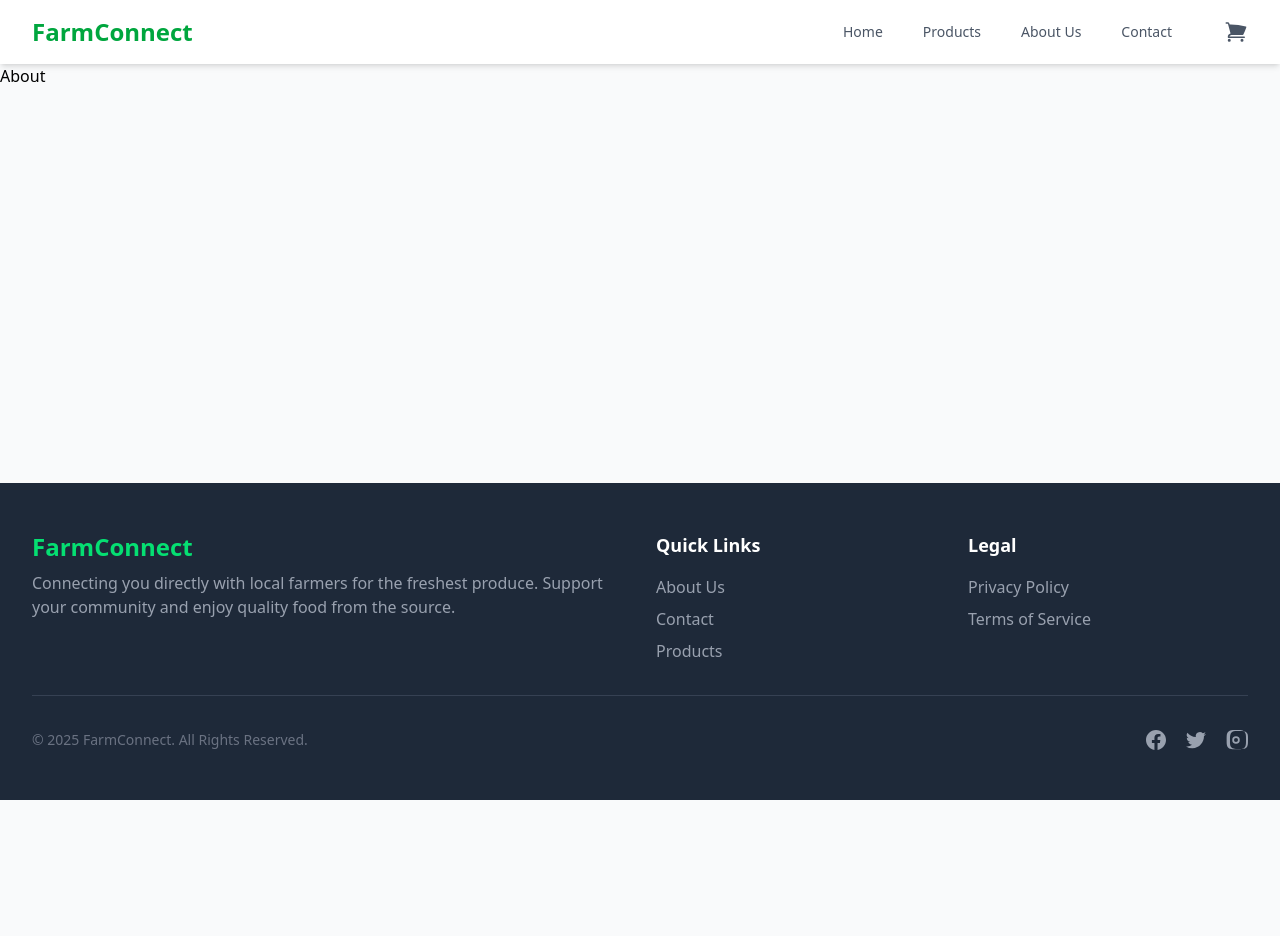
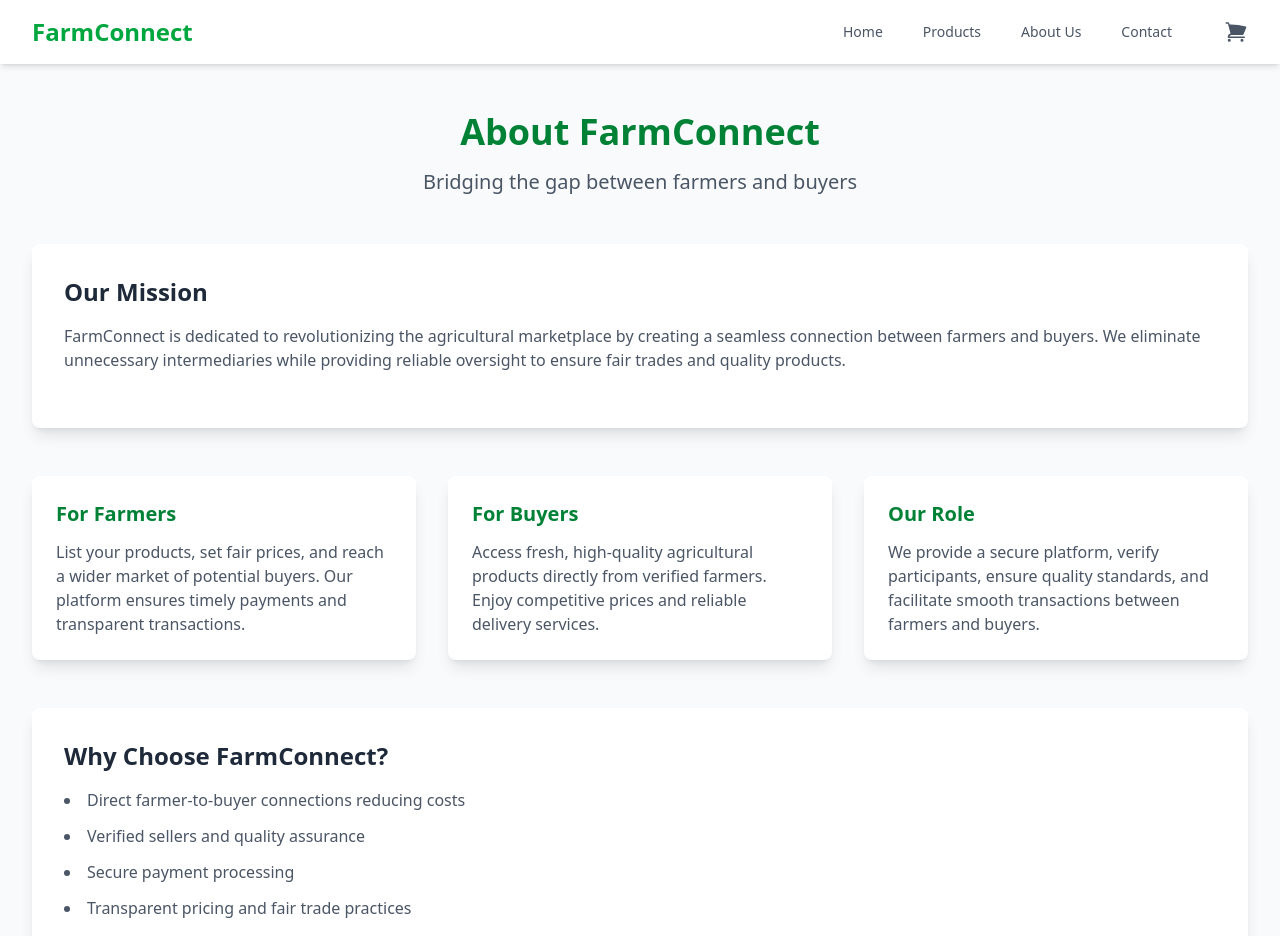
Before and after one commit to JewelArimattom/AgriConnect, a React (Vite) app in the folder frontend/: page /about in a window 1280 px wide. Shown: the top 936 px of the page. Before the commit the page ends 800 px from the top, so only its background shows below. Built offline with nearby package versions, Linux system fonts and the light colour scheme.

Commit message:
about page

```diff
--- a/frontend/src/pages/About.tsx
+++ b/frontend/src/pages/About.tsx
@@ -1,10 +1,95 @@
 
-const About = () => {
+import React, { useEffect, useState } from 'react';
+import { useNavigate } from 'react-router-dom';
+import Footer from '../components/Footer/Footer';
+
+const About: React.FC = () => {
+  const navigate = useNavigate();
+  const [isVisible, setIsVisible] = useState(false);
+
+  useEffect(() => {
+    setIsVisible(true);
+  }, []);
   return (
-    <div>
-      About
+    <>
+    <div className="min-h-screen bg-gray-50 py-12 px-4 sm:px-6 lg:px-8">
+      {/* Hero Section */}
+      <div className={`max-w-7xl mx-auto transition-all duration-1000 transform ${isVisible ? 'opacity-100 translate-y-0' : 'opacity-0 translate-y-10'}`}>
+        <div className="text-center">
+          <h1 className="text-4xl font-bold text-green-700 mb-4 transition-all duration-700 ease-out">About FarmConnect</h1>
+          <p className="text-xl text-gray-600 mb-8 transition-all duration-700 delay-300 ease-out">Bridging the gap between farmers and buyers</p>
+        </div>
+
+        {/* Mission Section */}
+        <div className={`mt-12 bg-white rounded-lg shadow-lg p-8 transition-all duration-1000 delay-500 transform ${isVisible ? 'opacity-100 translate-y-0' : 'opacity-0 translate-y-10'}`}>
+          <h2 className="text-2xl font-semibold text-gray-800 mb-4">Our Mission</h2>
+          <p className="text-gray-600 mb-6">
+            FarmConnect is dedicated to revolutionizing the agricultural marketplace by creating
+            a seamless connection between farmers and buyers. We eliminate unnecessary intermediaries
+            while providing reliable oversight to ensure fair trades and quality products.
+          </p>
+        </div>
+
+        {/* How It Works Section */}
+        <div className={`mt-12 grid grid-cols-1 md:grid-cols-3 gap-8 transition-all duration-1000 delay-700`}>
+          <div className={`bg-white rounded-lg shadow-lg p-6 transition-all duration-700 transform hover:scale-105 ${isVisible ? 'opacity-100 translate-y-0' : 'opacity-0 translate-y-10'}`}>
+            <h3 className="text-xl font-semibold text-green-700 mb-3">For Farmers</h3>
+            <p className="text-gray-600">
+              List your products, set fair prices, and reach a wider market of potential buyers.
+              Our platform ensures timely payments and transparent transactions.
+            </p>
+          </div>
+
+          <div className={`bg-white rounded-lg shadow-lg p-6 transition-all duration-700 delay-200 transform hover:scale-105 ${isVisible ? 'opacity-100 translate-y-0' : 'opacity-0 translate-y-10'}`}>
+            <h3 className="text-xl font-semibold text-green-700 mb-3">For Buyers</h3>
+            <p className="text-gray-600">
+              Access fresh, high-quality agricultural products directly from verified farmers.
+              Enjoy competitive prices and reliable delivery services.
+            </p>
+          </div>
+
+          <div className={`bg-white rounded-lg shadow-lg p-6 transition-all duration-700 delay-400 transform hover:scale-105 ${isVisible ? 'opacity-100 translate-y-0' : 'opacity-0 translate-y-10'}`}>
+            <h3 className="text-xl font-semibold text-green-700 mb-3">Our Role</h3>
+            <p className="text-gray-600">
+              We provide a secure platform, verify participants, ensure quality standards,
+              and facilitate smooth transactions between farmers and buyers.
+            </p>
+          </div>
+        </div>
+
+        {/* Benefits Section */}
+        <div className={`mt-12 bg-white rounded-lg shadow-lg p-8 transition-all duration-1000 delay-1000 transform ${isVisible ? 'opacity-100 translate-y-0' : 'opacity-0 translate-y-10'}`}>
+          <h2 className="text-2xl font-semibold text-gray-800 mb-4">Why Choose FarmConnect?</h2>
+          <ul className="list-disc list-inside text-gray-600 space-y-3">
+            {[
+              'Direct farmer-to-buyer connections reducing costs',
+              'Verified sellers and quality assurance',
+              'Secure payment processing',
+              'Transparent pricing and fair trade practices',
+              'Support for local farming communities'
+            ].map((benefit, index) => (
+              <li key={index} className={`transition-all duration-500 transform ${isVisible ? 'opacity-100 translate-x-0' : 'opacity-0 -translate-x-10'}`} style={{ transitionDelay: `${index * 200}ms` }}>
+                {benefit}
+              </li>
+            ))}
+          </ul>
+        </div>
+
+        {/* Contact CTA */}
+        <div className={`mt-12 text-center transition-all duration-1000 delay-1500 transform ${isVisible ? 'opacity-100 translate-y-0' : 'opacity-0 translate-y-10'}`}>
+          <p className="text-xl text-gray-700 mb-4">Want to learn more about how we can help you?</p>
+          <button
+            onClick={() => navigate('/contact')}
+            className="bg-green-600 hover:bg-green-700 text-white font-bold py-3 px-8 rounded-lg transition-all duration-300 transform hover:scale-105 hover:shadow-lg"
+          >
+            Contact Us
+          </button>
+        </div>
+      </div>
     </div>
-  )
+    <Footer />
+    </>
+  );
 }
 
 export default About
```
